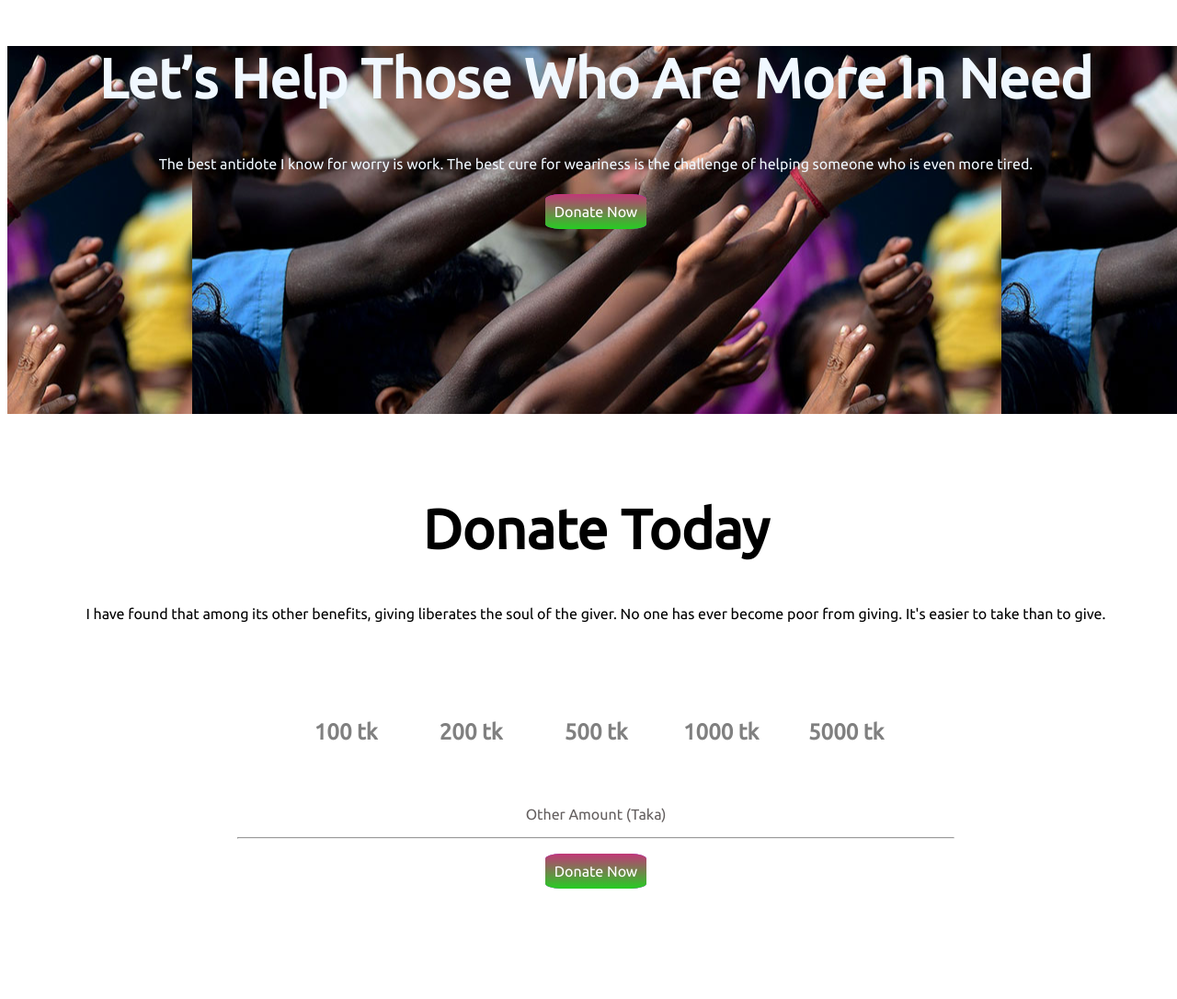
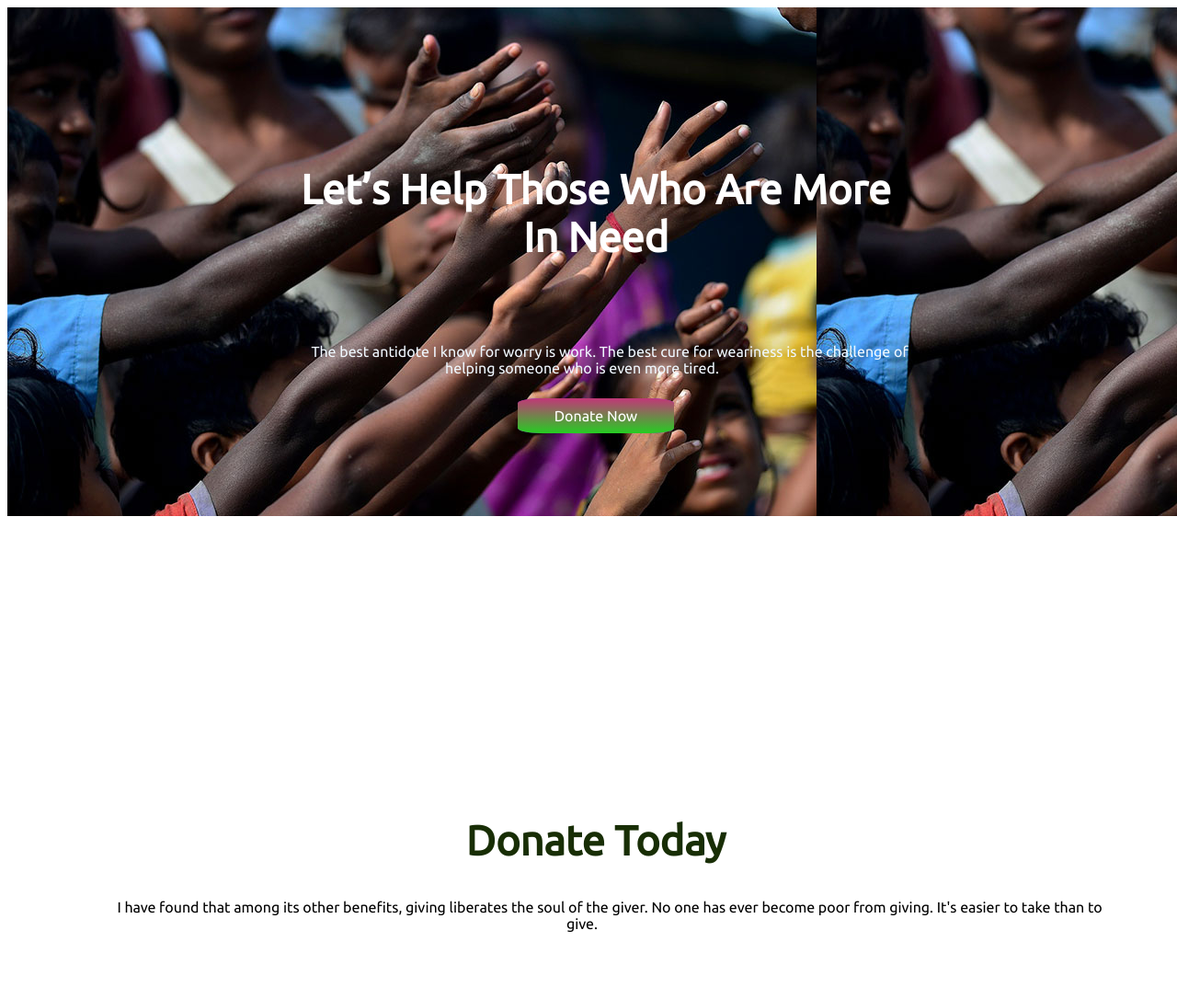
Before and after one commit to JarifMahfuz/donate-today, a plain HTML site: page index.html in a window 1280 px wide. Shown: the top 1086 px of the page at 92% size. Drawn offline with Linux system fonts and the light colour scheme.

Commit message:
maybe all done

```diff
--- a/index.html
+++ b/index.html
@@ -13,7 +13,7 @@
 <body>
     <section class="donate">
         <div>
-            <h1>Let’s Help Those Who Are More In Need</h1>
+            <span class="padding"><h1>Let’s Help Those Who Are More In Need</h1></span>
 
             <p> <span class="paragraph">
                 The best antidote I know for worry is work. The best cure for weariness is the challenge of helping someone who is even more tired.
@@ -24,7 +24,7 @@
     </section>
     <section class="donate-today">
             <div class="today">
-                <h1>Donate Today</h1>
+                <span class="headline"><h1>Donate Today</h1></span>
                 <p><span class="paragraph">I have found that among its other benefits, giving liberates the soul of the giver. No one has ever become poor from giving. It's easier to take than to give.</span></p>
             </div>
     </section>
@@ -59,9 +59,9 @@
 
     <section class="donate-over" >
         <div class="donate-plan">
-            <h1>Our Donate Plan</h1>
+            <span class="headline"><h1>Our Donate Plan</h1></span>
             <p class="think">
-                I think people forget that it doesn't take a big donation to help someone, just a lot of little donations.
+                I think people forget that it doesn't take a big donation to help someone, just a lot of little donations. Always give without remembering and always receive without forgetting.
             </p>
         </div>
     </section>
--- a/style.css
+++ b/style.css
@@ -5,19 +5,29 @@ body{
     margin-bottom: 0;
 
 }
-h1{
-    font-size: 60px;
-    padding: 0%;
+.padding{
+    font-size: 30px;
+    font-weight: 700;
+    padding: 10px 20px;
+    color: white;
+    margin: 0%;
+}
+.headline{
+    font-size: 30px;
+    color: rgb(24, 46, 5);
+    font-weight: 700;
 }
 .donate{
+    text-align: center;
+    margin-bottom: 250px;
     background-image: url(donation13.jpg);
+    color: aliceblue;
+    padding: 100px 300px;
+}
+.today{
+    font-weight: 400;
+}
 
-
-    background-position: center;
-    text-align: center;
-    height: 400px;
-    color: aliceblue;
-}
 
 .half-width{
     text-align: center;
@@ -38,7 +48,7 @@ h1{
     color: white;
     background-color: blueviolet;
     text-decoration: none;
-    padding: 10px;
+    padding: 10px 40px;
     font-weight: 900px;
     border-radius: 15%;
     background-image: repeating-linear-gradient(rgb(194, 55, 120), rgb(37, 205, 34));
@@ -46,7 +56,10 @@ h1{
 
 }
 .paragraph{
-    font-weight: 400px;
+    font-weight: 500px;
+    font-size: medium;
+    padding: 10px 30px 70px;
+
 }
 .today{
     text-align: center;
```
